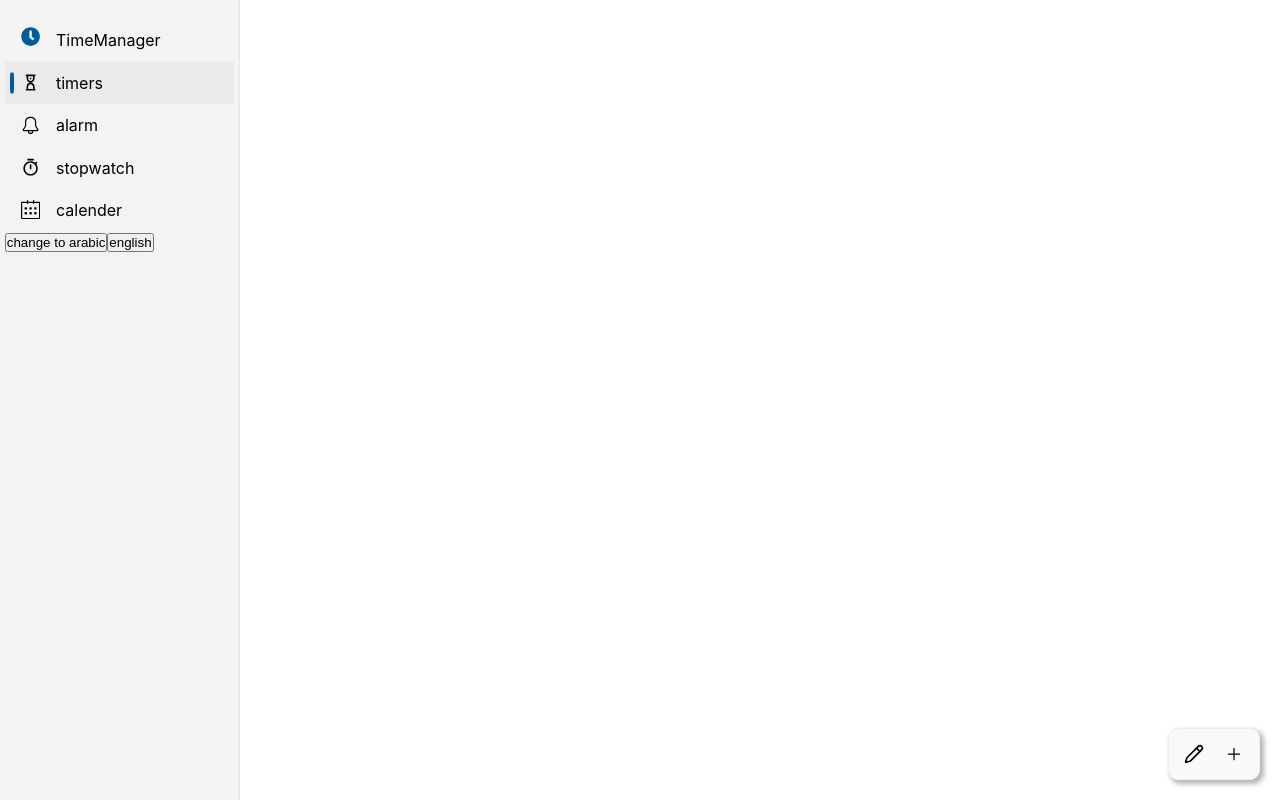
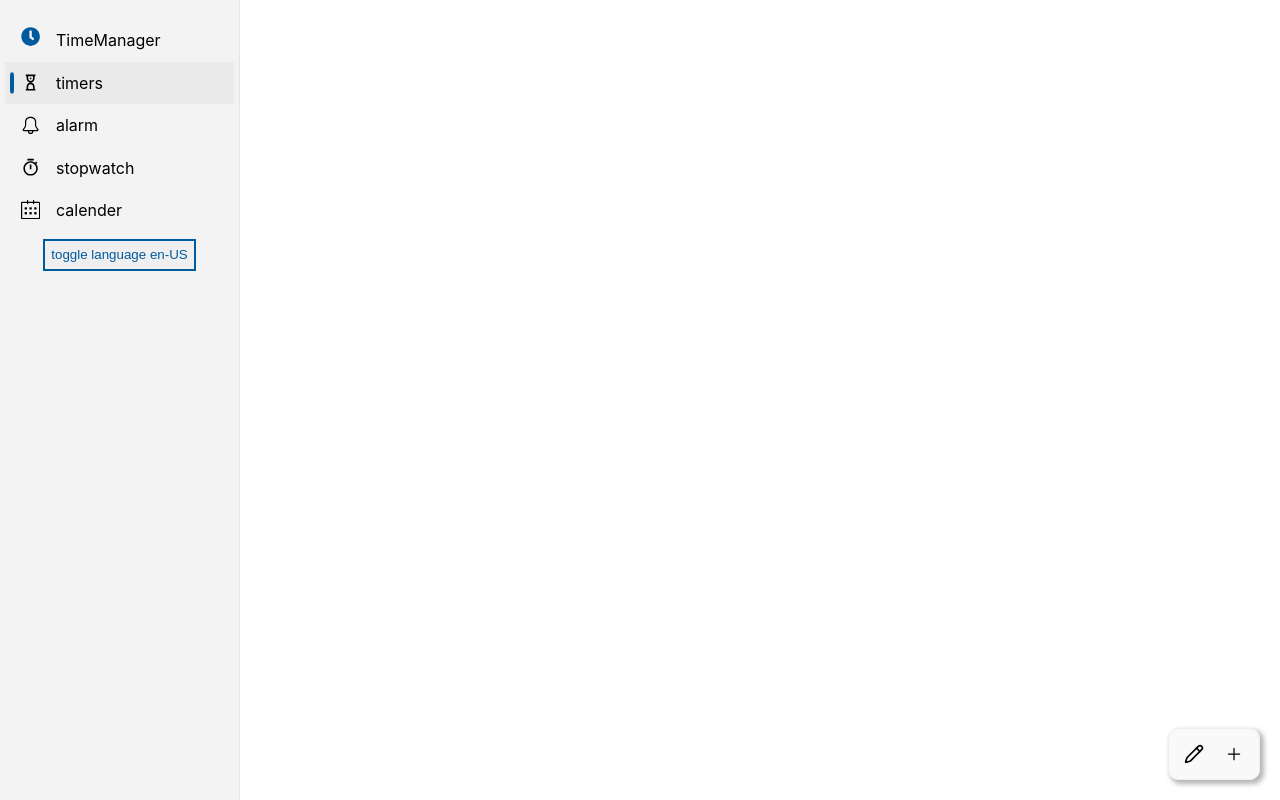
Before and after one commit to Mohanadfarid/TimeManager, a React (Vite) app: page / in a window 1280 px wide. Built offline with nearby package versions, Linux system fonts and the light colour scheme.

Commit message:
updated the change language btns to a single button to handle the toggling

```diff
--- a/src/components/navbar/Navbar.tsx
+++ b/src/components/navbar/Navbar.tsx
@@ -10,11 +10,6 @@ import { FaClock } from "react-icons/fa";
 
 import { useTranslation } from "react-i18next";
 
-// const lngs = {
-//   en: { nativeName: "English" },
-//   ar: { nativeName: "Arabic" },
-// };
-
 interface NavbarProps {}
 
 const Navbar: FunctionComponent<NavbarProps> = () => {
@@ -24,6 +19,12 @@ const Navbar: FunctionComponent<NavbarProps> = () => {
 
   const handleToggleCollapse = () => {
     setForceCollapse((prevState) => !prevState);
+  };
+
+  const handleToggleLanguage = () => {
+    i18n.language === "ar"
+      ? i18n.changeLanguage("en")
+      : i18n.changeLanguage("ar");
   };
 
   return (
@@ -41,29 +42,28 @@ const Navbar: FunctionComponent<NavbarProps> = () => {
 
       <NavLink className={"navbar__link"} to={"/"}>
         <CgSandClock className="navbar__icon" />{" "}
-        <span className={"navbar__title"}>{t('timers')}</span>
+        <span className={"navbar__title"}>{t("timers")}</span>
       </NavLink>
 
       <NavLink className={"navbar__link"} to={"/alarm"}>
         <GoBell className="navbar__icon" />{" "}
-        <span className={"navbar__title"}>{t('alarm')}</span>
+        <span className={"navbar__title"}>{t("alarm")}</span>
       </NavLink>
 
       <NavLink className={"navbar__link"} to={"/stopwatch"}>
         <RiTimerLine className="navbar__icon" />
-        <span className={"navbar__title"}>{t('stopwatch')}</span>
+        <span className={"navbar__title"}>{t("stopwatch")}</span>
       </NavLink>
 
       <NavLink className={"navbar__link"} to={"/calender"}>
         <SlCalender className="navbar__icon" />{" "}
-        <span className={"navbar__title"}>{t('calender')}</span>
+        <span className={"navbar__title"}>{t("calender")}</span>
       </NavLink>
 
-      <div>
-        <button onClick={() => i18n.changeLanguage('ar')}>
-          change to arabic
+      <div className={"navbar__actions"}>
+        <button onClick={handleToggleLanguage}>
+          toggle language {i18n.language}
         </button>
-        <button onClick={() => i18n.changeLanguage('en')}>english</button>
       </div>
     </nav>
   );
--- a/src/components/navbar/navbar.scss
+++ b/src/components/navbar/navbar.scss
@@ -18,6 +18,9 @@
     width: 15rem;
     .navbar__title {
       display: block;
+    }
+    .navbar__actions {
+      display: flex;
     }
     .navbar__icon {
       margin-right: 1rem;
@@ -69,6 +72,23 @@
   .logo-icon {
     color: $main-blue;
   }
+
+  .navbar__actions{
+    padding: 0.5rem 0;
+    display: flex;
+    justify-content: center;
+  }
+  .navbar__actions button{
+    margin: 0 0.2rem;
+    padding: 0.4rem;
+    border: 2px solid $main-blue;
+    color: $main-blue;
+    cursor: pointer;
+
+    &:active{
+      transform: scale(0.9);
+    }
+  }
 }
 
 @media only screen and (max-width: 880px) {
@@ -78,6 +98,9 @@
       margin-right: 0;
     }
     .navbar__title {
+      display: none;
+    }
+    .navbar__actions {
       display: none;
     }
     .hamburger-menu {
@@ -103,7 +126,7 @@
     }
     &.expanded {
       width: 100vw;
-      height: 20rem;
+      height: 21rem;
       transition: all 0.2s ease ;
     }
   }
```
